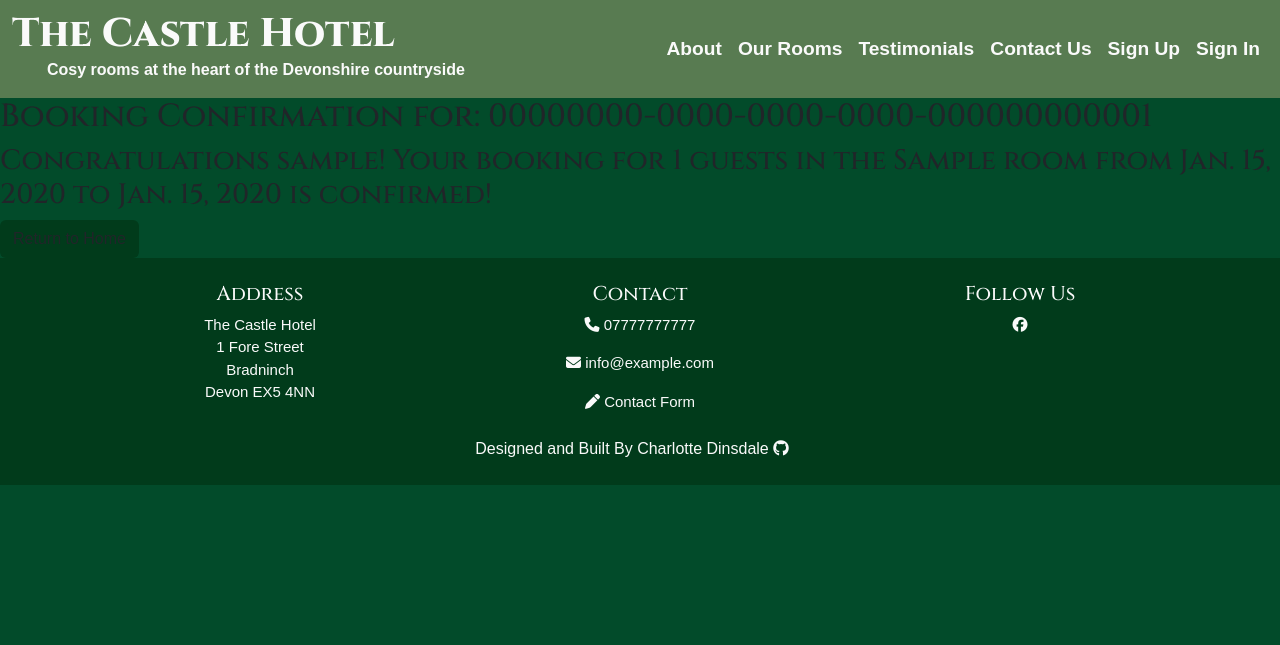
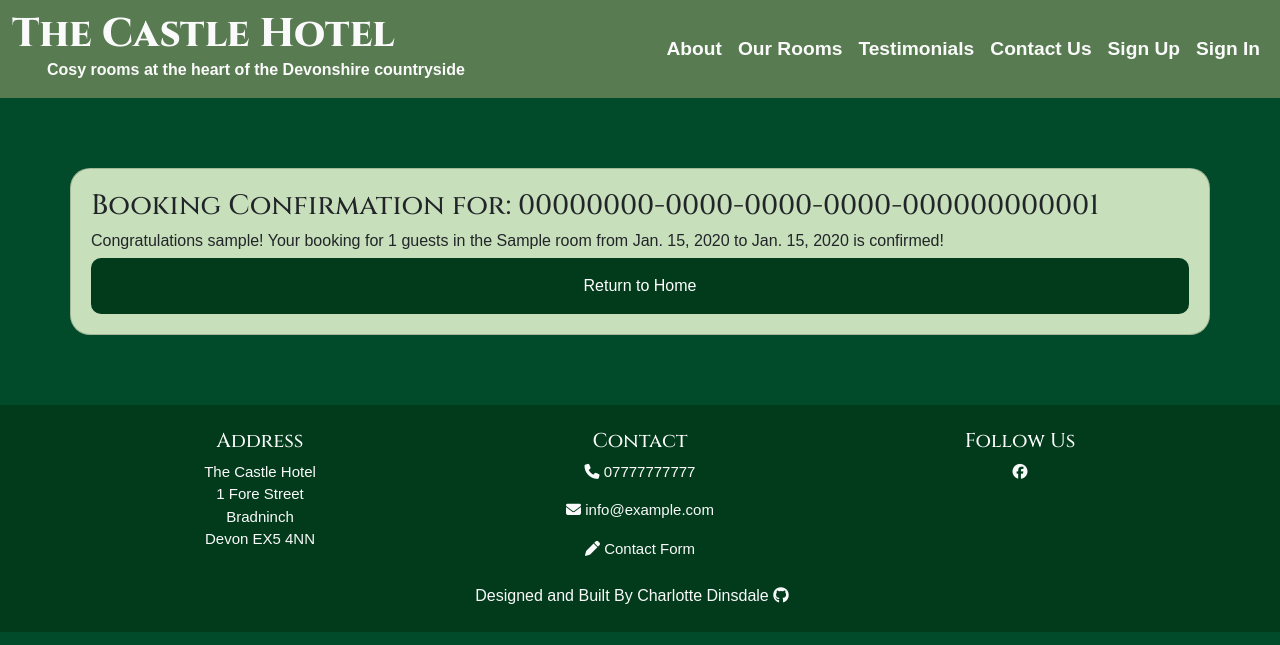
Before and after one commit to charlottedinsdale/Rooms-at-The-Castle, a Django app: page /book/confirmation/00000000-0000-0000-0000-000000000001/ in a window 1280 px wide. Shown: the top 645 px of the page. Run offline with Django 4.2, Linux system fonts and the light colour scheme; tables that the repository leaves empty hold one stand-in row (values such as "Sample post"); some libraries are stand-ins or nearby versions; some web fonts are replaced.

Commit message:
update date selection modal for bookings and style booking confirmation and main buttons

```diff
--- a/bookings/templates/bookings/booking.html
+++ b/bookings/templates/bookings/booking.html
@@ -21,7 +21,7 @@
         <div id="calendar"></div>
     </div>
 
-    <!-- Bootstrap Modal for Date Confirmation -->
+    <!-- Bootstrap Modals for Date Confirmation -->
     <div class="modal fade" id="confirmDateModal" tabindex="-1" aria-labelledby="confirmDateModalLabel" aria-hidden="true">
         <div class="modal-dialog">
             <div class="modal-content">
@@ -30,7 +30,8 @@
                     <button type="button" class="btn-close" data-bs-dismiss="modal" aria-label="Close"></button>
                 </div>
                 <div class="modal-body">
-                    <p id="confirm-dates-text">You have selected from <span id="start-date-modal"></span> to <span id="end-date-modal"></span>. Do you want to proceed?</p>
+                    <p id="confirm-dates-text">You have selected from <span id="start-date-modal"></span> to <span id="end-date-modal"></span>.
+                        Do you want to proceed? Once you have confimred date selection, please choose number of guests.</p>
                 </div>
                 <div class="modal-footer">
                     <button type="button" class="btn btn-secondary" data-bs-dismiss="modal">Cancel</button>
--- a/bookings/templates/bookings/booking_confirmation.html
+++ b/bookings/templates/bookings/booking_confirmation.html
@@ -2,8 +2,13 @@
 
 {% block content %}
 
-<h2>Booking Confirmation for: {{ booking.reference }}</h2>
-<h3>Congratulations {{ booking.user }}! Your booking for {{ booking.guests }} guests in the {{ booking.room.name }} from {{ booking.start_date }} to {{ booking.start_date }} is confirmed!</h1>
+<section id="confirmation-container">
+    <div class="card"  id="confirmation-card">
+        <h3 class="card-title">Booking Confirmation for: {{ booking.reference }}</h3>
+        <h6 class="card-text">Congratulations {{ booking.user }}! Your booking for {{ booking.guests }} guests in the
+            {{ booking.room.name }} from {{ booking.start_date }} to {{ booking.end_date }} is confirmed!</h6>
 
-<a href="{% url 'home' %}" class="btn main-button">Return to Home</a>
+        <a href="{% url 'home' %}" class="btn main-button">Return to Home</a>
+    </div>
+</section>
 {% endblock %}
--- a/static/css/style.css
+++ b/static/css/style.css
@@ -30,7 +30,24 @@ i:hover {
 }
 
 .main-button {
-    background-color: #013b1b;
+    background: #013b1b;
+	color: white;
+	border: none;
+	padding: 1rem;
+	border-radius: 10px;
+	font-size: 1rem;
+	font-weight: 500;
+	cursor: pointer;
+	transition: all 0.3s ease;
+	display: flex;
+	align-items: center;
+	justify-content: center;
+	gap: 0.5rem;
+}
+
+.main-button:hover {
+	transform: translateY(-2px);
+	box-shadow: 0 5px 15px #013b1b;
 }
 
 .card {
@@ -305,25 +322,16 @@ iframe {
 	gap: 1.5rem;
 }
 
-.login-button {
-    background: #013b1b;
-	color: white;
-	border: none;
-	padding: 1rem;
-	border-radius: 10px;
-	font-size: 1rem;
-	font-weight: 500;
-	cursor: pointer;
-	transition: all 0.3s ease;
-	display: flex;
-	align-items: center;
-	justify-content: center;
-	gap: 0.5rem;
+/* -------------------- Booking Pages --------------*/
+
+/*---- Booking Confirmation --- */
+
+#confirmation-container {
+    padding: 70px;
 }
 
-.login-button:hover {
-	transform: translateY(-2px);
-	box-shadow: 0 5px 15px #013b1b;
+#confirmation-card {
+    padding: 20px;
 }
 
 /* ------------------- Footer ---------------------- */
--- a/templates/account/login.html
+++ b/templates/account/login.html
@@ -22,7 +22,7 @@
                 {% if redirect_field_value %}
                 <input type="hidden" name="{{ redirect_field_name }}" value="{{ redirect_field_value }}" />
                 {% endif %}
-                <button class="btn login-button main-button" type="submit">{% trans "Sign In" %}</button>
+                <button class="btn main-button" type="submit">{% trans "Sign In" %}</button>
             </form>
     </div>
 </div>
--- a/templates/account/logout.html
+++ b/templates/account/logout.html
@@ -17,7 +17,7 @@
                 {% if redirect_field_value %}
                 <input type="hidden" name="{{ redirect_field_name }}" value="{{ redirect_field_value }}" />
                 {% endif %}
-                <button class="btn login-button main-button" type="submit">{% trans 'Sign Out' %}</button>
+                <button class="btn main-button" type="submit">{% trans 'Sign Out' %}</button>
             </form>
     </div>
 </div>
--- a/templates/account/signup.html
+++ b/templates/account/signup.html
@@ -19,7 +19,7 @@
         {% if redirect_field_value %}
         <input type="hidden" name="{{ redirect_field_name }}" value="{{ redirect_field_value }}" />
         {% endif %}
-        <button class="btn btn-signup login-button main-button" type="submit">{% trans "Sign Up" %}</button>
+        <button class="btn btn-signup main-button" type="submit">{% trans "Sign Up" %}</button>
       </form>
 
   </div>
--- a/templates/home.html
+++ b/templates/home.html
@@ -73,7 +73,7 @@
         <form id="testimonialForm" method="post" style="margin-top: 1.3em;">
             {% csrf_token %}
             {{ testimonial_form | crispy }}
-            <button type="submit" id="submitButton" class="main-button">Submit</button>
+            <button type="submit" class="main-button">Submit</button>
         </form>
     </div>
     {% else %}
```
Also changed, not shown: rooms/templates/rooms/room_detail.html (+3 -15 lines), 1 other file.
